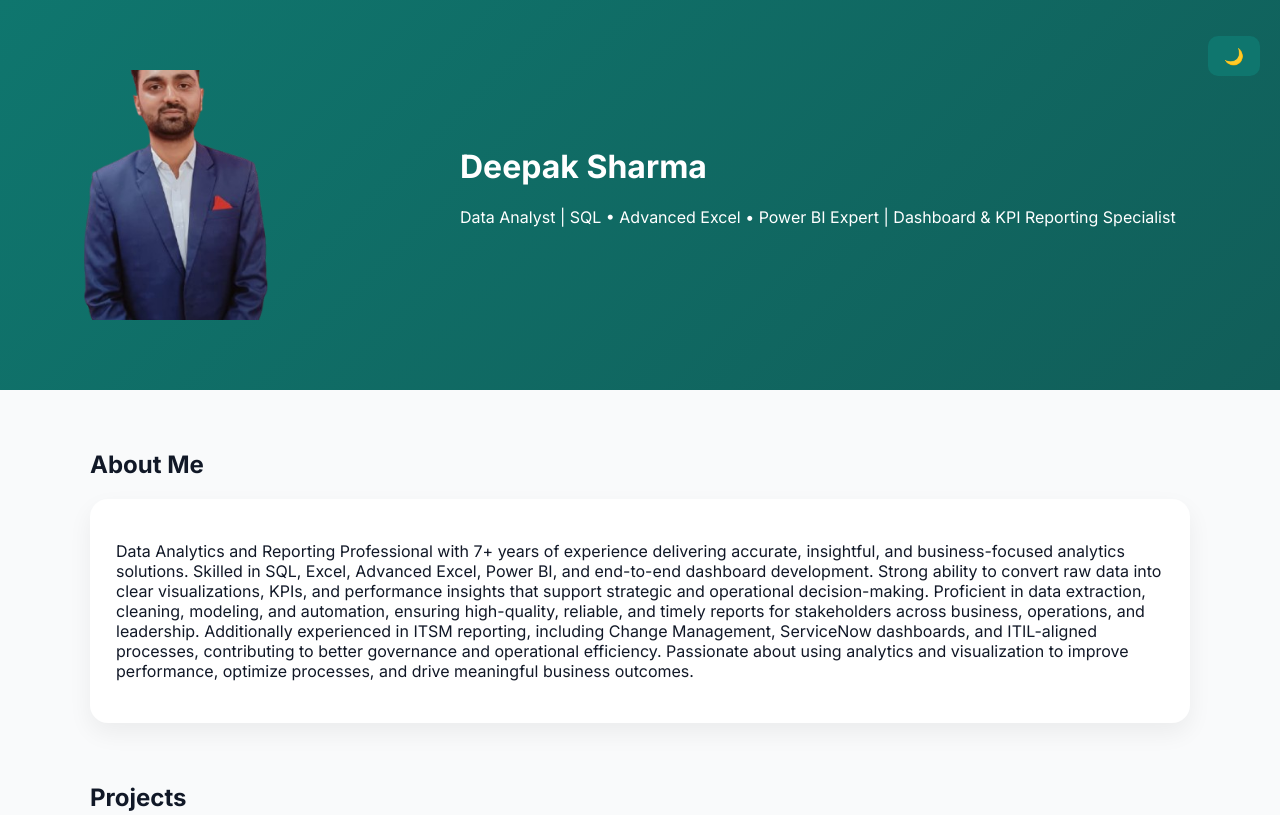
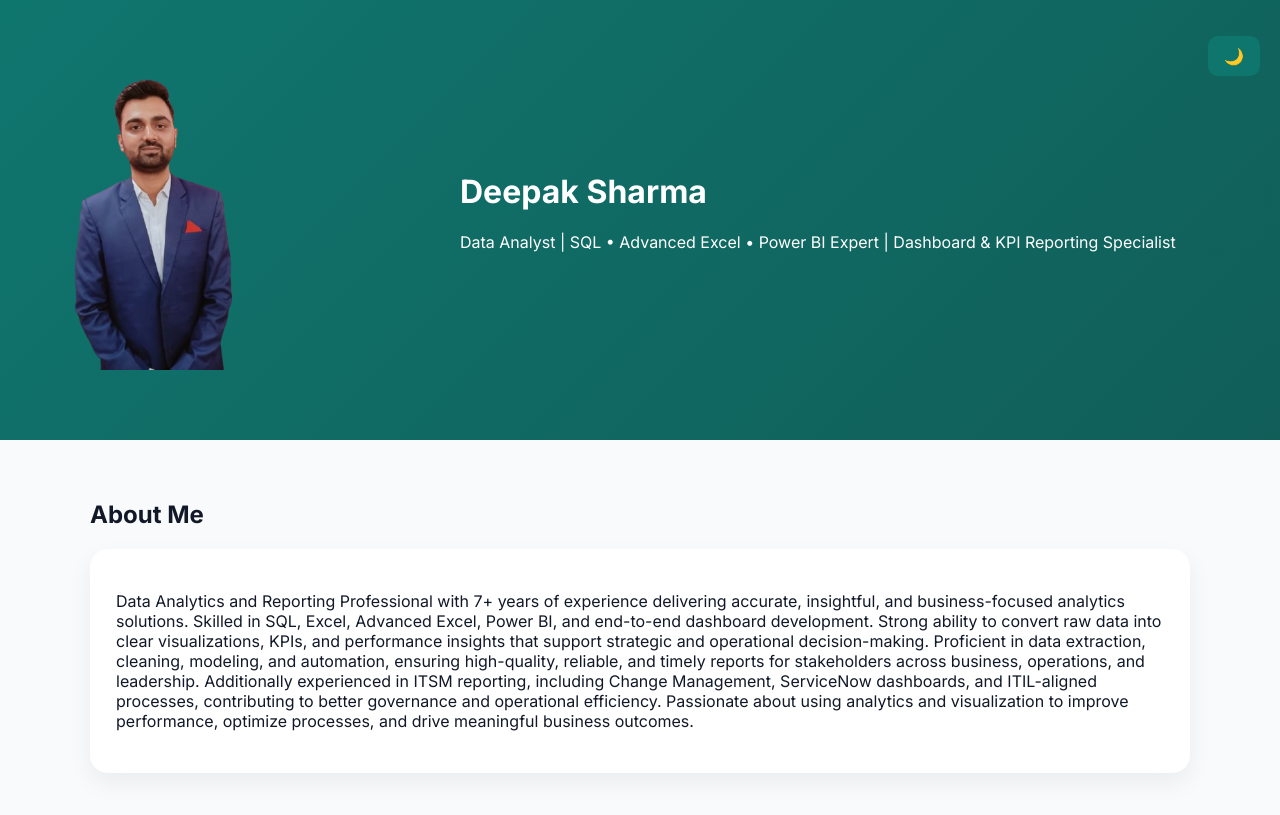
Before and after one commit to deepakofficial93/DeepakSharmaPortfolio, a plain HTML site: page index.html in a window 1280 px wide. Shown: the top 815 px of the page. Drawn offline with Linux system fonts and the light colour scheme.

Commit message:
Update index.html

```diff
--- a/index.html
+++ b/index.html
@@ -16,7 +16,7 @@
 
     header{background:linear-gradient(135deg,#0f766e,#115e59);color:#fff;padding:70px 20px}
     .hero{max-width:1900px;margin:auto;display:grid;grid-template-columns:1fr 2fr;gap:40px;align-items:center}
-    .hero img{width:350px;height:250px;border-radius:0;object-fit:cover;}
+    .hero img{width:300px;height:300px;border-radius:0;object-fit:cover;}
 
     /* PROJECTS */
     .project-wrapper{position:relative;overflow:hidden;padding-right:18px}
```
